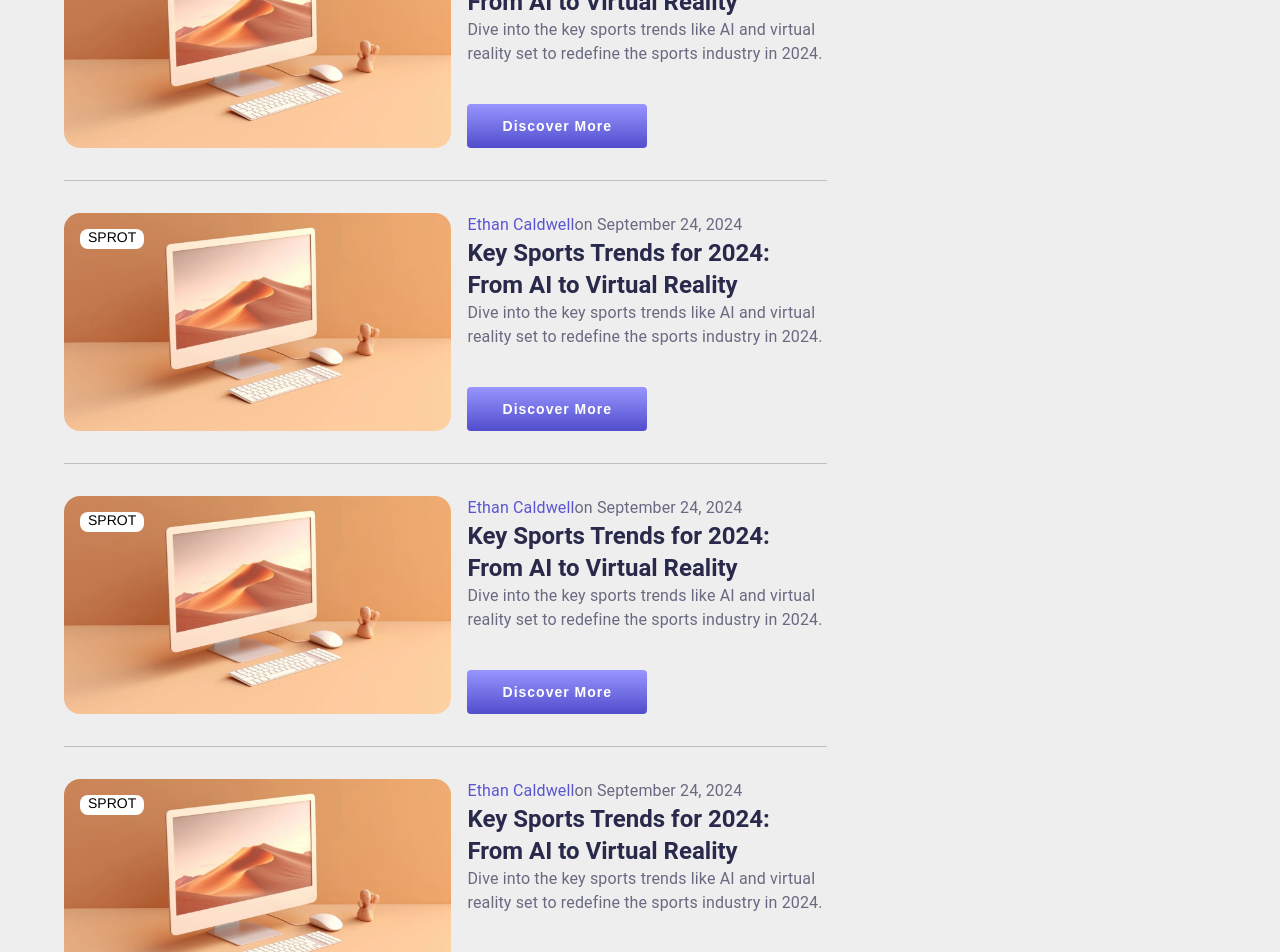
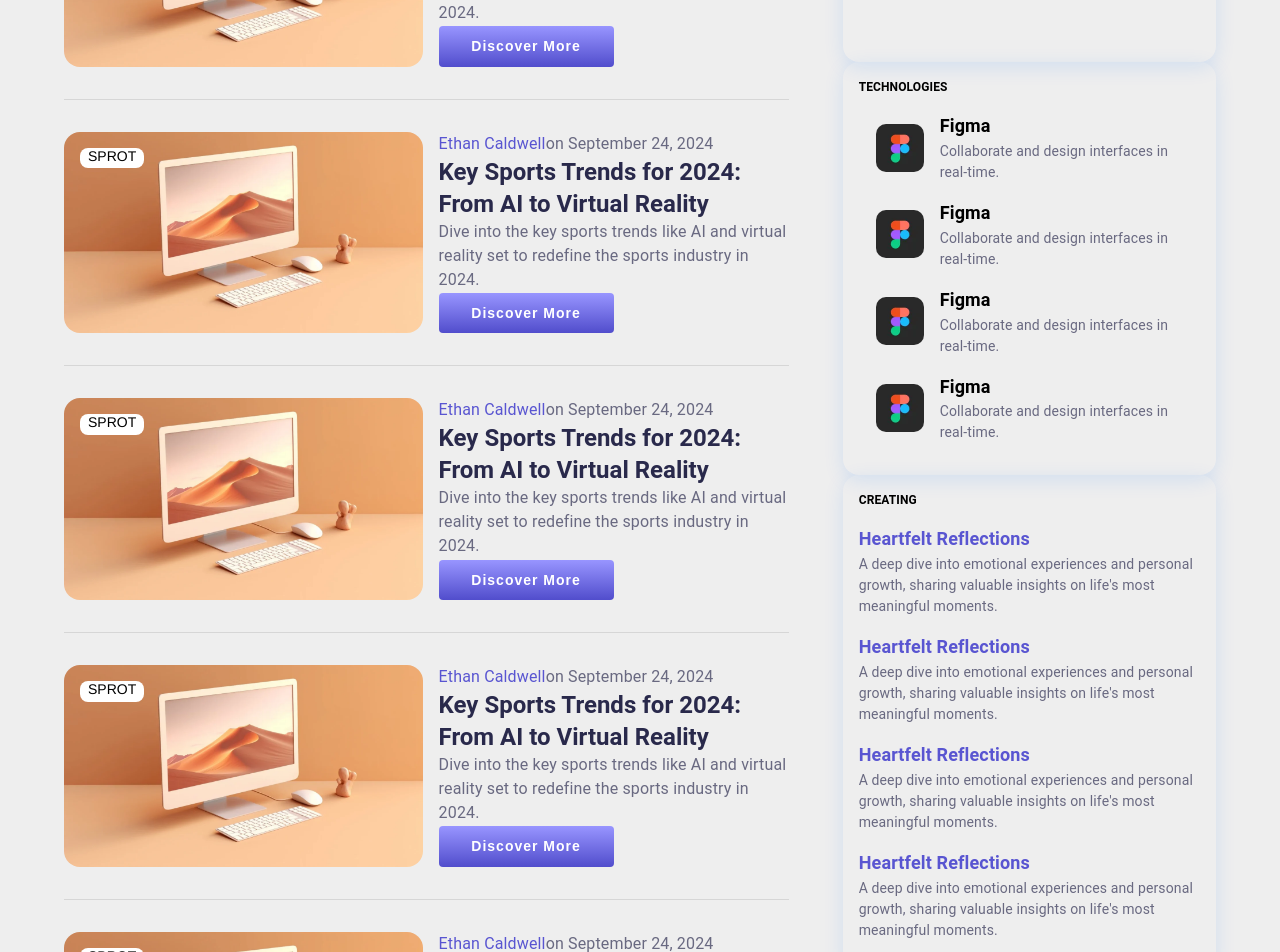
Before and after one commit to amirhosseinsharififard/portfolio, a React (Vite) app: page / in a window 1280 px wide. Shown: the part 1300-2252 px from the top of the page. Built offline with nearby package versions, Linux system fonts and the light colour scheme.

Commit message:
create CreatingSideBarHomePage comonent

```diff
--- /dev/null
+++ b/src/components/CreatingSideBarHomePage.jsx
@@ -0,0 +1,40 @@
+import {Box, Stack, Typography} from "@mui/material";
+import {Link} from "react-router-dom";
+
+
+
+const i=[0,2,1,3]
+const CreatingSideBarHomePage = () => {
+  return (
+    <Box
+      sx={{
+        boxShadow: "0px 5px 20px 0px rgba(11,114,255,.12)",
+        borderRadius: "16px",
+        padding: "1rem",
+      }}>
+      <Typography textTransform={"uppercase"} fontWeight={"bold"} mb='1rem' color="rgb(105, 105, 12" fontSize={12}>
+        Creating
+      </Typography>
+
+   {i.map(item=>   <Box display={"flex"} flexDirection={"column"} alignContent={"center"} key={item} mb={2} width='99%'>
+        <Link
+        style={{textDecoration:"none"}}>
+          <Typography
+            variant='h6'
+            textTransform={"capitalize"}
+            fontWeight={"bold"}
+            color="rgb(89, 85, 209)"
+            fontSize={18}>
+            Heartfelt Reflections
+          </Typography>
+        </Link>
+        <Typography variant='body1' color='rgb(105, 105, 129)' fontSize={14}>
+          A deep dive into emotional experiences and personal growth, sharing
+          valuable insights on life's most meaningful moments.
+        </Typography>
+      </Box>)}
+    </Box>
+  );
+};
+
+export default CreatingSideBarHomePage;
--- a/src/components/FeaturedPosts.jsx
+++ b/src/components/FeaturedPosts.jsx
@@ -25,7 +25,7 @@ const data = [
 
 const FeaturedPosts = () => {
   return (
-    <Box m={"2rem 0"}>
+    <Box m={"2rem 0"} >
       <Typography
         variant='h2'
         component={"h2"}
--- a/src/components/PostHomePage.jsx
+++ b/src/components/PostHomePage.jsx
@@ -23,10 +23,11 @@ const PostHomePage = ({data}) => {
     <Box
       display={"flex"}
       flexDirection={"row"}
-      borderBottom={"1px solid rgba(0,0,0,.2)"}
+      borderBottom={"1px solid rgba(0,0,0,.1)"}
       mt={4}
       mb={4}
-      pb={4}>
+      pb={4}
+      width='95%'>
       <Stack position={"relative"} width={"100%"}>
         <img
           src={image}
@@ -43,7 +44,7 @@ const PostHomePage = ({data}) => {
           position={"absolute"}
           bgcolor={"white"}
           p='0rem .5rem .3rem'
-          m={'auto'}
+          m={"auto"}
           borderRadius={2}
           top='1rem'
           textTransform={"uppercase"}
@@ -68,7 +69,7 @@ const PostHomePage = ({data}) => {
               color: "#29294b",
               "&:hover": {
                 color: "#5955d1",
-                fontSize:"24px"
+                fontSize: "24px",
               },
             }}>
             {title}
--- a/src/components/SideBarHomePage.jsx
+++ b/src/components/SideBarHomePage.jsx
@@ -1,17 +1,19 @@
-import AboutSideBar from './AboutSideBar';
-import FeaturedPosts from './FeaturedPosts';
-import TechnologiesSideBarHomePage from './TechnologiesSideBarHomePage';
-import WorkExperienceSideBarHomePage from './WorkExperienceSideBarHomePage';
+import AboutSideBar from "./AboutSideBar";
+import CreatingSideBarHomePage from "./CreatingSideBarHomePage";
+import FeaturedPosts from "./FeaturedPosts";
+import TechnologiesSideBarHomePage from "./TechnologiesSideBarHomePage";
+import WorkExperienceSideBarHomePage from "./WorkExperienceSideBarHomePage";
 
 const SideBarHomePage = () => {
-    return (
-        <>
-            {/* <AboutSideBar/>
-            <FeaturedPosts/>
-            <WorkExperienceSideBarHomePage/> */}
-            <TechnologiesSideBarHomePage/>
-        </>
-    );
-}
+  return (
+    <>
+      <AboutSideBar />
+      <FeaturedPosts />
+      <WorkExperienceSideBarHomePage />
+      <TechnologiesSideBarHomePage />
+      <CreatingSideBarHomePage />
+    </>
+  );
+};
 
 export default SideBarHomePage;
--- a/src/components/TechnologiesSideBarHomePage.jsx
+++ b/src/components/TechnologiesSideBarHomePage.jsx
@@ -10,7 +10,7 @@ const TechnologiesSideBarHomePage = () => {
         borderRadius: "16px",
         padding: "1rem",
       }}>
-      <Typography textTransform={"uppercase"} fontWeight={"bold"} mb='2rem'>
+      <Typography textTransform={"uppercase"} fontWeight={"bold"} mb='1rem' color='rgb(105, 105, 12' fontSize={12}>
         Technologies
       </Typography>
       {i.map((item) => (
--- a/src/css/Swiper.css
+++ b/src/css/Swiper.css
@@ -14,12 +14,14 @@
     color: #000;
     margin: 0;
     padding: 0;
+
   }
 
   .swiper {
     width: 100%;
-    height: 300px;
+    height: 493px;
     border-radius: 16px;
+
   }
 
   .swiper-slide {
@@ -37,5 +39,6 @@
     display: block;
     width: 100%;
     height: 100%;
+
     object-fit: cover;
   }
--- a/src/page/HomePage.jsx
+++ b/src/page/HomePage.jsx
@@ -153,7 +153,7 @@ const HomePage = () => {
             <PostHomePage key={item.id} data={item} />
           ))}
         </Grid>
-        <Grid item md={4} sx={{display: {xs: "none", md: "block",maxWidth:"90%" }}}>
+        <Grid item md={4} sx={{display: {xs: "none", md: "block",maxWidth:"90%", } ,mt:"2rem"}}>
           <SideBarHomePage />
         </Grid>
       </Grid>
```
